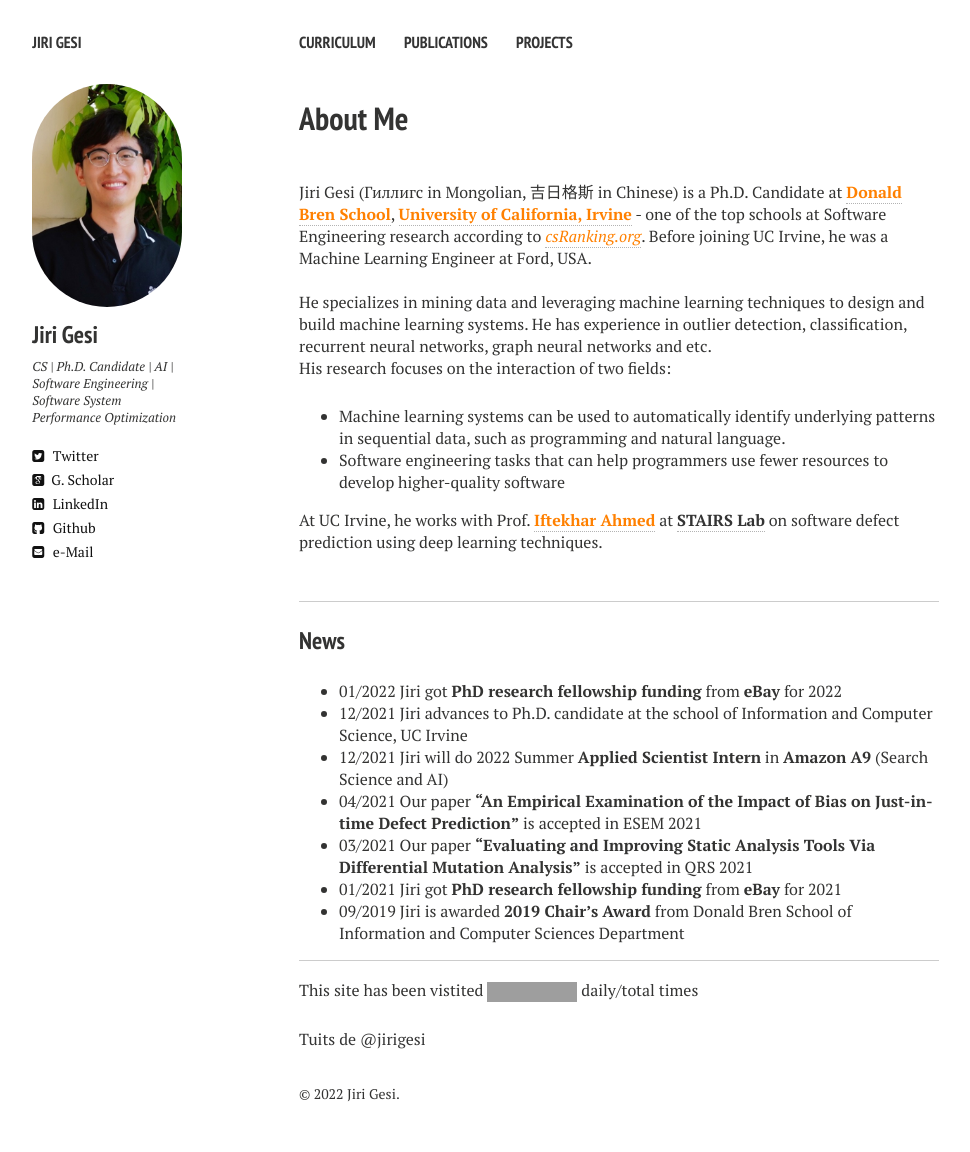
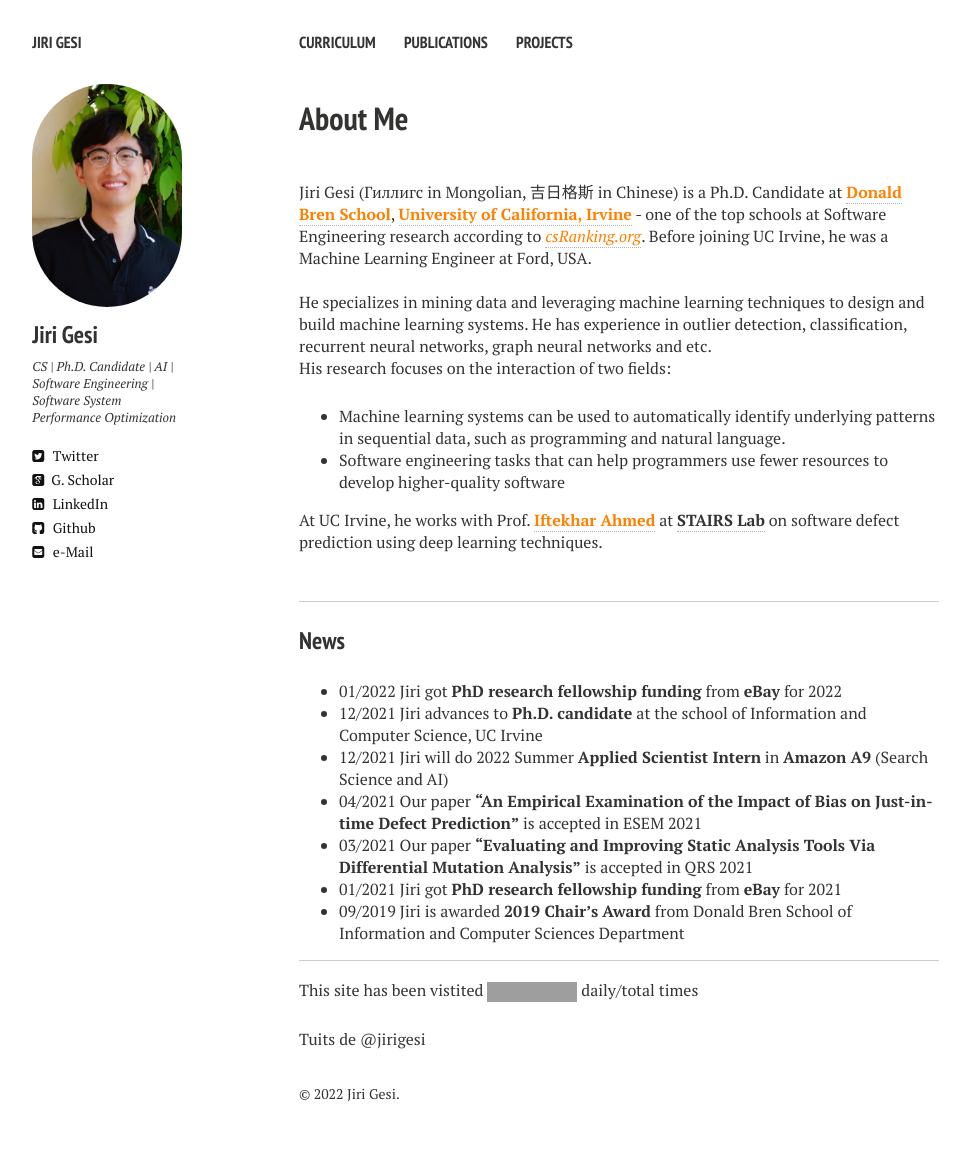
Before and after one commit to Jirigesi/Jirigesi.github.io, a Jekyll site: the page built from index.md, in a window 1280 px wide. Shown: the whole page, without its empty margins (21-991 px from the left). Built offline with Jekyll 4.4.1, drawn with Linux system fonts in a browser that asks for light colours; nearby versions of some CDN libraries; comment, search, counter and statistics services are not loaded; grey boxes are pictures that could not be loaded.

```diff
--- a/index.md
+++ b/index.md
@@ -27,7 +27,7 @@ At UC Irvine, he works with Prof. <a href="https://scholar.google.com/citations?
 ### News
 
 - 01/2022 Jiri got **PhD research fellowship funding** from **eBay** for 2022
-- 12/2021 Jiri advances to Ph.D. candidate at the school of Information and Computer Science, UC Irvine
+- 12/2021 Jiri advances to **Ph.D. candidate** at the school of Information and Computer Science, UC Irvine
 - 12/2021 Jiri will do 2022 Summer **Applied Scientist Intern** in **Amazon A9** (Search Science and AI)
 - 04/2021 Our paper **"An Empirical Examination of the Impact of Bias on Just-in-time Defect Prediction"** is accepted in ESEM 2021
 - 03/2021 Our paper **"Evaluating and Improving Static Analysis Tools Via Differential Mutation Analysis"** is accepted in QRS 2021
```
